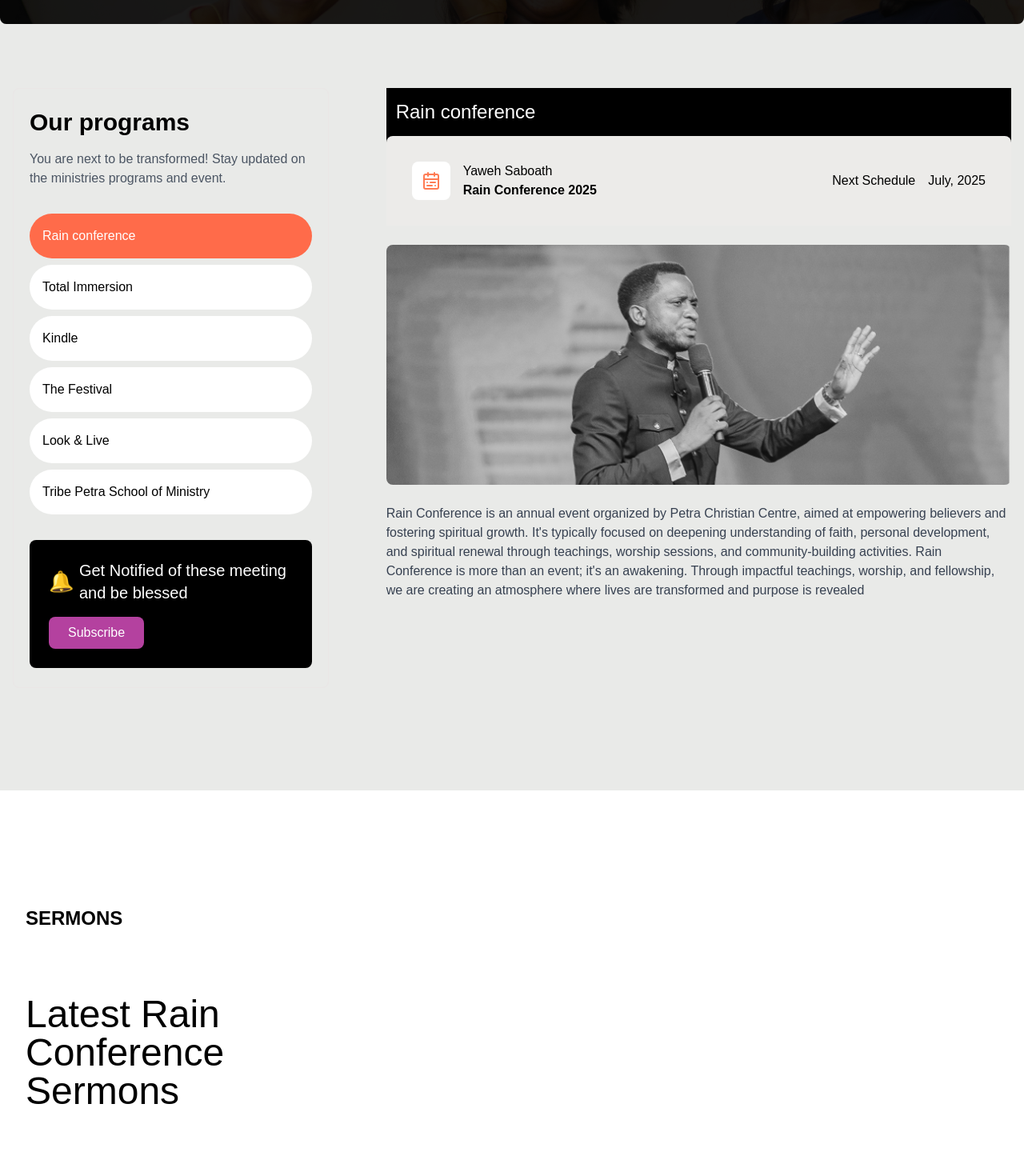
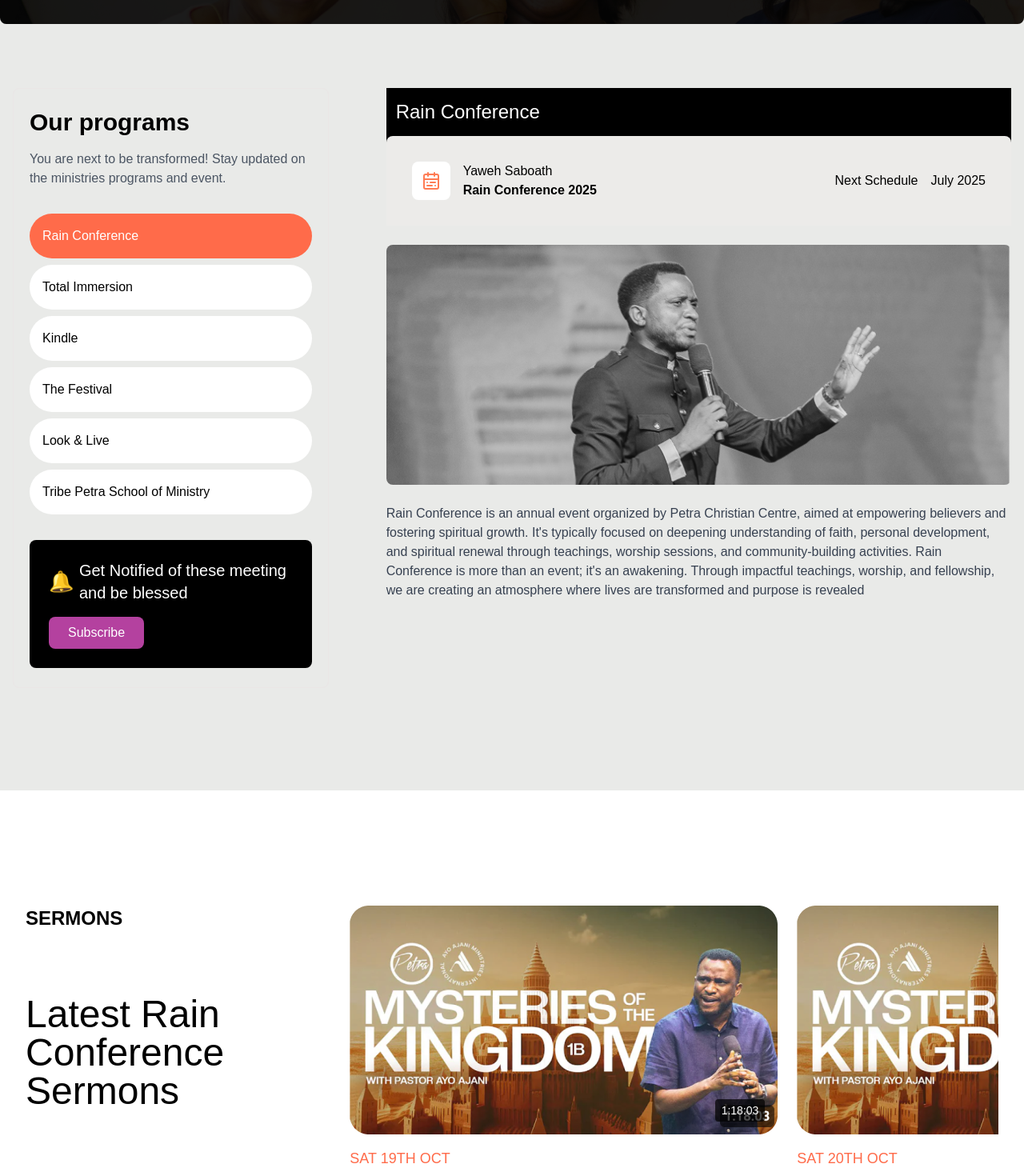
Before and after one commit to Petra-Christian-Centre/petra-cc-new-template, a Next.js app: page /program in a window 1280 px wide. Shown: the part 420-1890 px from the top of the page at 80% size. Built offline with nearby package versions, Linux system fonts and the light colour scheme; a web font is replaced by a local one.

Commit message:
proggrams:and:sermons

```diff
--- a/app/page.tsx
+++ b/app/page.tsx
@@ -18,33 +18,6 @@
   },
 };
 
-const sermonData = [
-  {
-    title: "MYSTERIES OF THE KINGDOM",
-    date: "SAT 19TH OCT",
-    duration: "1:18:03",
-    thumbnail: "/Images/mysteries.png",
-  },
-  {
-    title: "MYSTERIES OF THE KINGDOM 2",
-    date: "SAT 20TH OCT",
-    duration: "1:18:03",
-    thumbnail: "/Images/mysteries.png",
-  },
-  {
-    title: "MYSTERIES OF THE KINGDOM 3",
-    date: "SAT 21ST OCT",
-    duration: "1:18:03",
-    thumbnail: "/Images/mysteries.png",
-  },
-  {
-    title: "MYSTERIES OF THE KINGDOM 4",
-    date: "SAT 22ND OCT",
-    duration: "1:18:03",
-    thumbnail: "/Images/mysteries.png",
-  },
-];
-
 export default function Home() {
   return (
     <main className="flex flex-col min-h-screen">
@@ -53,7 +26,7 @@
       <MissionsSection />
       <ProgramsSection />
       <BooksSection />
-      <Sermons eyebrowText="SERMONS" title={['Latest', 'Messages ', 'From TPWMW']} subheading="Listen to the latest sermons from our church" sermonData={sermonData ?? []} />
+      <Sermons eyebrowText="SERMONS" title={['Latest', 'Messages ', 'From TPWMW']} subheading="Listen to the latest sermons from our church" />
       <Global hasImage={true} />
     </main>
   );
--- a/app/program/page.tsx
+++ b/app/program/page.tsx
@@ -1,26 +1,20 @@
 'use client';
 
-import React from "react";
+import React, { useState } from "react";
 import Image from "next/image";
 import Link from "next/link";
 import { motion } from "framer-motion";
 import programhero from "@/public/Images/programhero.png";
 import { LuCalendarRange } from "react-icons/lu";
-import rcimage from "@/public/Images/rcimage.png";
+import programsData from "@/data/programs.json";
 import Sermons from "@/components/Sermons";
 import ListenNow from "@/components/ListenNow";
 import ConferenceInfo from "@/components/ConferenceInfo";
 import Global from "@/components/Global";
 
 export default function ProgramPage() {
-  const programs = [
-    { title: "Rain conference", href: "#" },
-    { title: "Total Immersion", href: "#" },
-    { title: "Kindle", href: "#" },
-    { title: "The Festival", href: "#" },
-    { title: "Look & Live", href: "#" },
-    { title: "Tribe Petra School of Ministry", href: "#" },
-  ];
+  const [selectedProgramIndex, setSelectedProgramIndex] = useState(0);
+  const selectedProgram = programsData[selectedProgramIndex];
 
   const containerVariants = {
     hidden: { opacity: 0 },
@@ -148,7 +142,7 @@
             </motion.p>
 
             <div className="space-y-2">
-              {programs.map((program, index) => (
+              {programsData.map((program, index) => (
                 <motion.div
                   key={index}
                   variants={itemVariants}
@@ -158,16 +152,16 @@
                   }}
                   whileTap={{ scale: 0.98 }}
                 >
-                  <Link
-                    href={program.href}
-                    className={`block p-4 md:rounded-full rounded-[8px] transition-all duration-300 ${
-                      index === 0
+                  <button
+                    onClick={() => setSelectedProgramIndex(index)}
+                    className={`block w-full text-left p-4 md:rounded-full rounded-[8px] transition-all duration-300 ${
+                      index === selectedProgramIndex
                         ? "bg-[#FF6B4A] text-white hover:bg-[#ff5a35]"
                         : "bg-[#fff] hover:bg-gray-200 hover:shadow-md text-black"
                     }`}
                   >
                     {program.title}
-                  </Link>
+                  </button>
                 </motion.div>
               ))}
             </div>
@@ -222,7 +216,7 @@
                 variants={textVariants}
                 className="text-white p-3 rounded-t-lg"
               >
-                <h3 className="text-[20px] md:text-[24px]">Rain conference</h3>
+                <h3 className="text-[20px] md:text-[24px]">{selectedProgram.title}</h3>
               </motion.div>
 
               <motion.div
@@ -249,7 +243,7 @@
                       variants={textVariants}
                       className="text-black font-[700]"
                     >
-                      Rain Conference 2025
+                      {selectedProgram.title} {selectedProgram.nextDate.includes('2025') ? '2025' : selectedProgram.nextDate.includes('2024') ? '2024' : ''}
                     </motion.p>
                   </div>
                 </div>
@@ -258,13 +252,13 @@
                     variants={textVariants}
                     className="text-[14px] sm:text-[16px] text-black font-[400]"
                   >
-                    Next Schedule
+                    {selectedProgram.status === 'active' ? 'Current' : 'Next Schedule'}
                   </motion.p>
                   <motion.p
                     variants={textVariants}
                     className="text-[14px] sm:text-[16px] text-black font-[500]"
                   >
-                    July, 2025
+                    {selectedProgram.nextDate}
                   </motion.p>
                 </div>
               </motion.div>
@@ -273,6 +267,10 @@
             <motion.div
               variants={itemVariants}
               className="mt-6"
+              key={selectedProgramIndex}
+              initial={{ opacity: 0, y: 20 }}
+              animate={{ opacity: 1, y: 0 }}
+              transition={{ duration: 0.5 }}
             >
               <motion.div
                 whileHover={{
@@ -283,8 +281,8 @@
                 className="relative w-full h-[200px] sm:h-[300px] rounded-lg overflow-hidden mb-6"
               >
                 <Image
-                  src={rcimage}
-                  alt="Rain Conference"
+                  src={selectedProgram.image}
+                  alt={selectedProgram.title}
                   fill
                   className="object-cover transition-transform duration-700 hover:scale-110"
                   priority
@@ -292,18 +290,12 @@
               </motion.div>
 
               <motion.p
-                variants={textVariants}
+                initial={{ opacity: 0, y: 10 }}
+                animate={{ opacity: 1, y: 0 }}
+                transition={{ duration: 0.5, delay: 0.2 }}
                 className="text-gray-700 text-sm sm:text-base leading-relaxed"
               >
-                Rain Conference is an annual event organized by Petra Christian
-                Centre, aimed at empowering believers and fostering spiritual
-                growth. It&apos;s typically focused on deepening understanding of
-                faith, personal development, and spiritual renewal through
-                teachings, worship sessions, and community-building activities.
-                Rain Conference is more than an event; it&apos;s an awakening.
-                Through impactful teachings, worship, and fellowship, we are
-                creating an atmosphere where lives are transformed and purpose
-                is revealed
+                {selectedProgram.description}
               </motion.p>
             </motion.div>
           </motion.div>
--- a/components/SermonSlider.tsx
+++ b/components/SermonSlider.tsx
@@ -2,6 +2,7 @@
 
 import React from 'react';
 import Image from 'next/image';
+import Link from 'next/link';
 import { Swiper, SwiperSlide } from 'swiper/react';
 import { Navigation } from 'swiper/modules';
 import 'swiper/css';
@@ -44,10 +45,11 @@
       >
         {sermonData.map((sermon, index) => (
           <SwiperSlide key={index}>
-            <div className="relative group">
+            <Link href={sermon.sermonLink || '#'} className="block">
+              <div className="relative group cursor-pointer">
                 <div className="relative rounded-lg overflow-hidden md:w-[535px] w-[300px] md:h-[286px] h-[150px]">
                   <Image
-                  src={sermon.thumbnail}
+                    src={sermon.image || sermon.thumbnail}
                     alt={sermon.title}
                     fill
                     className="object-cover transition-transform duration-300 group-hover:scale-105"
@@ -62,6 +64,7 @@
                   {/* <h3 className="text-xl font-bold mt-2">{sermon.title}</h3> */}
                 </div>
               </div>
+            </Link>
           </SwiperSlide>
         ))}
       </Swiper>
--- a/components/Sermons.tsx
+++ b/components/Sermons.tsx
@@ -3,34 +3,7 @@
 import React from "react";
 import dynamic from "next/dynamic";
 import SermonHeader from "@/components/SermonHeader";
-
-
-const sermonData = [
-  {
-    title: "MYSTERIES OF THE KINGDOM",
-    date: "SAT 19TH OCT",
-    duration: "1:18:03",
-    thumbnail: "/Images/mysteries.png",
-  },
-  {
-    title: "MYSTERIES OF THE KINGDOM 2",
-    date: "SAT 20TH OCT",
-    duration: "1:18:03",
-    thumbnail: "/Images/mysteries.png",
-  },
-  {
-    title: "MYSTERIES OF THE KINGDOM 3",
-    date: "SAT 21ST OCT",
-    duration: "1:18:03",
-    thumbnail: "/Images/mysteries.png",
-  },
-  {
-    title: "MYSTERIES OF THE KINGDOM 4",
-    date: "SAT 22ND OCT",
-    duration: "1:18:03",
-    thumbnail: "/Images/mysteries.png",
-  },
-];
+import sermonsData from "@/data/sermons.json";
 
 // Dynamically import the slider component with no SSR
 const SermonSlider = dynamic(() => import("./SermonSlider"), {
@@ -51,6 +24,8 @@
     date: string;
     duration: string;
     thumbnail: string;
+    image: string;
+    sermonLink: string;
   }[];
 };
 
@@ -79,7 +54,7 @@
         />
       </div>
       <div className="w-full md:w-4/6">
-        <SermonSlider sermonData={sermonData ?? []} />
+        <SermonSlider sermonData={sermonData ?? sermonsData} />
       </div>
     </section>
   );
--- /dev/null
+++ b/data/sermons.json
@@ -0,0 +1,34 @@
+[
+  {
+    "title": "MYSTERIES OF THE KINGDOM",
+    "date": "SAT 19TH OCT",
+    "duration": "1:18:03",
+    "thumbnail": "/Images/mysteries.png",
+    "image": "/Images/mysteries.png",
+    "sermonLink": "#"
+  },
+  {
+    "title": "MYSTERIES OF THE KINGDOM 2",
+    "date": "SAT 20TH OCT",
+    "duration": "1:18:03",
+    "thumbnail": "/Images/mysteries.png",
+    "image": "/Images/mysteries.png",
+    "sermonLink": "#"
+  },
+  {
+    "title": "MYSTERIES OF THE KINGDOM 3",
+    "date": "SAT 21ST OCT",
+    "duration": "1:18:03",
+    "thumbnail": "/Images/mysteries.png",
+    "image": "/Images/mysteries.png",
+    "sermonLink": "#"
+  },
+  {
+    "title": "MYSTERIES OF THE KINGDOM 4",
+    "date": "SAT 22ND OCT",
+    "duration": "1:18:03",
+    "thumbnail": "/Images/mysteries.png",
+    "image": "/Images/mysteries.png",
+    "sermonLink": "#"
+  }
+]
```
Lines whose indentation alone changed are shown as unchanged.
